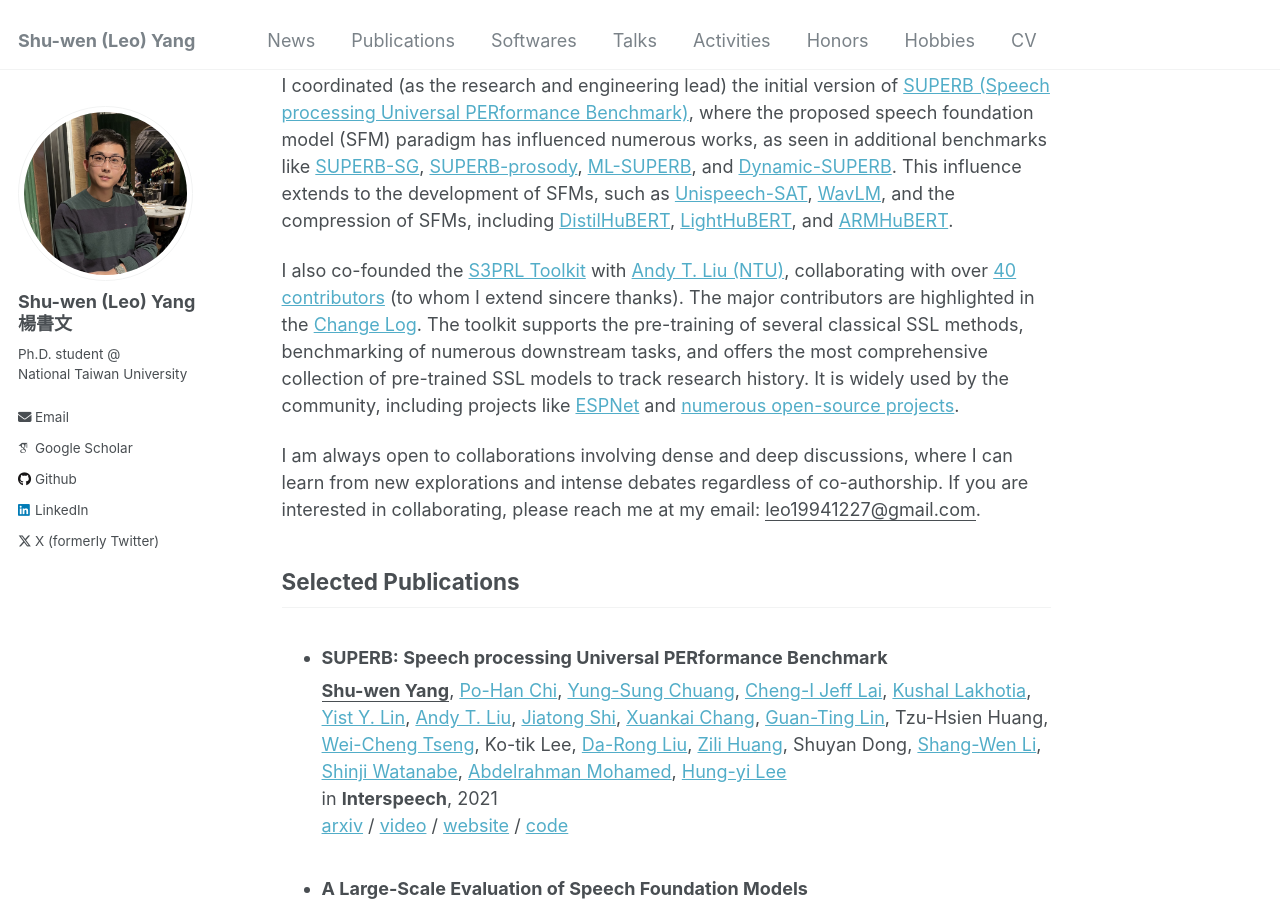
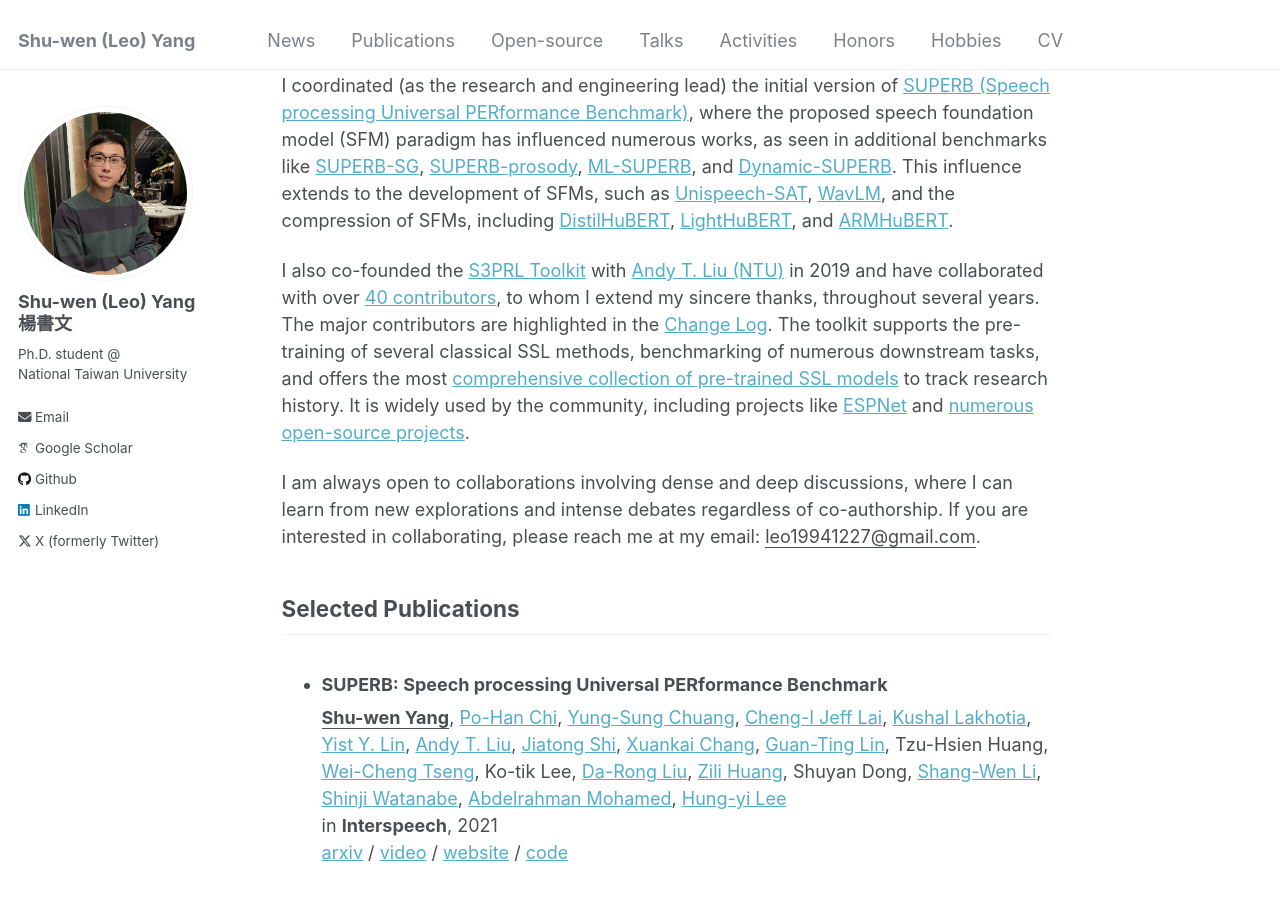
Before and after one commit to leo19941227/leo19941227.github.io, a Jekyll site: the page built from _pages/about.md, in a window 1280 px wide and 900 px high, scrolled down 1011 px. Built offline with Jekyll 4.4.1, drawn with Linux system fonts in a browser that asks for light colours; some web fonts are replaced.

Commit message:
finalize S3PRL

```diff
--- a/_data/navigation.yml
+++ b/_data/navigation.yml
@@ -6,8 +6,8 @@ main:
   - title: "Publications"
     url: /publications/
 
-  - title: "Softwares"  # software
-    url: /softwares/
+  - title: "Open-source"  # software
+    url: /open-source/
 
   - title: "Talks"  # youtube videos
     url: /talks/
--- a/_pages/about.md
+++ b/_pages/about.md
@@ -28,7 +28,8 @@ Additionally, we explore their use across a broad spectrum of real-life speech a
 
 I coordinated (as the research and engineering lead) the initial version of [SUPERB (Speech processing Universal PERformance Benchmark)](https://scholar.google.com/citations?view_op=view_citation&hl=en&user=R1mNI8QAAAAJ&citation_for_view=R1mNI8QAAAAJ:9yKSN-GCB0IC), where the proposed speech foundation model (SFM) paradigm has influenced numerous works, as seen in additional benchmarks like [SUPERB-SG](https://scholar.google.com/citations?view_op=view_citation&hl=en&user=R1mNI8QAAAAJ&citation_for_view=R1mNI8QAAAAJ:Tyk-4Ss8FVUC), [SUPERB-prosody](https://arxiv.org/abs/2210.07185), [ML-SUPERB](https://arxiv.org/abs/2305.10615), and [Dynamic-SUPERB](https://arxiv.org/abs/2309.09510). This influence extends to the development of SFMs, such as [Unispeech-SAT](https://arxiv.org/abs/2110.05752), [WavLM](https://arxiv.org/abs/2110.13900), and the compression of SFMs, including [DistilHuBERT](https://scholar.google.com/citations?view_op=view_citation&hl=en&user=R1mNI8QAAAAJ&citation_for_view=R1mNI8QAAAAJ:qjMakFHDy7sC), [LightHuBERT](https://arxiv.org/abs/2203.15610), and [ARMHuBERT](https://arxiv.org/abs/2305.11685).
 
-I also co-founded the [S3PRL Toolkit](https://github.com/s3prl/s3prl) with [Andy T. Liu (NTU)](https://andi611.github.io/), collaborating with over [40 contributors](https://github.com/s3prl/s3prl/graphs/contributors) (to whom I extend sincere thanks). The major contributors are highlighted in the [Change Log](https://github.com/s3prl/s3prl?tab=readme-ov-file#change-log). The toolkit supports the pre-training of several classical SSL methods, benchmarking of numerous downstream tasks, and offers the most comprehensive collection of pre-trained SSL models to track research history. It is widely used by the community, including projects like [ESPNet](https://github.com/espnet/espnet?tab=readme-ov-file#asr-automatic-speech-recognition) and [numerous open-source projects](https://github.com/s3prl/s3prl/network/dependents).
+I also co-founded the [S3PRL Toolkit](https://github.com/s3prl/s3prl) with [Andy T. Liu (NTU)](https://andi611.github.io/) in 2019 and have collaborated with over [40 contributors](https://github.com/s3prl/s3prl/graphs/contributors), to whom I extend my sincere thanks, throughout several years.
+The major contributors are highlighted in the [Change Log](https://github.com/s3prl/s3prl?tab=readme-ov-file#change-log). The toolkit supports the pre-training of several classical SSL methods, benchmarking of numerous downstream tasks, and offers the most [comprehensive collection of pre-trained SSL models](https://s3prl.github.io/s3prl/tutorial/upstream_collection.html) to track research history. It is widely used by the community, including projects like [ESPNet](https://github.com/espnet/espnet?tab=readme-ov-file#asr-automatic-speech-recognition) and [numerous open-source projects](https://github.com/s3prl/s3prl/network/dependents).
 
 I am always open to collaborations involving dense and deep discussions, where I can learn from new explorations and intense debates regardless of co-authorship.
 If you are interested in collaborating, please reach me at my email: <ins>leo19941227@gmail.com</ins>.
```
Also changed, not shown: _pages/open-source.md (added, +57 -0 lines), _pages/softwares.md (deleted, +0 -7 lines), files/S3PRL-integration.png (added).
